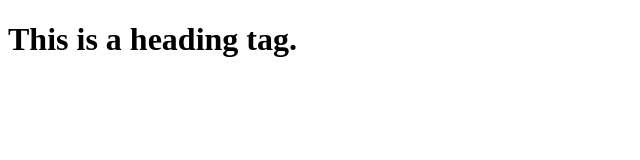
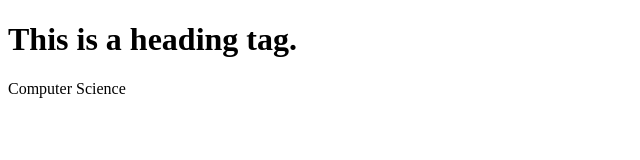
Before and after one commit to Precious-edet/table, a plain HTML site: page index.html in a window 1280 px wide. Shown: the whole page, without its empty margins (0-640 px from the left). Drawn offline with Linux system fonts and the light colour scheme.

```diff
--- a/index.html
+++ b/index.html
@@ -7,5 +7,6 @@
 </head>
 <body>
     <h1> This is a heading tag.</h1>
+    <p>Computer Science</p>
 </body>
 </html>
```
Also changed, not shown: table.html (+4 -0 lines).
